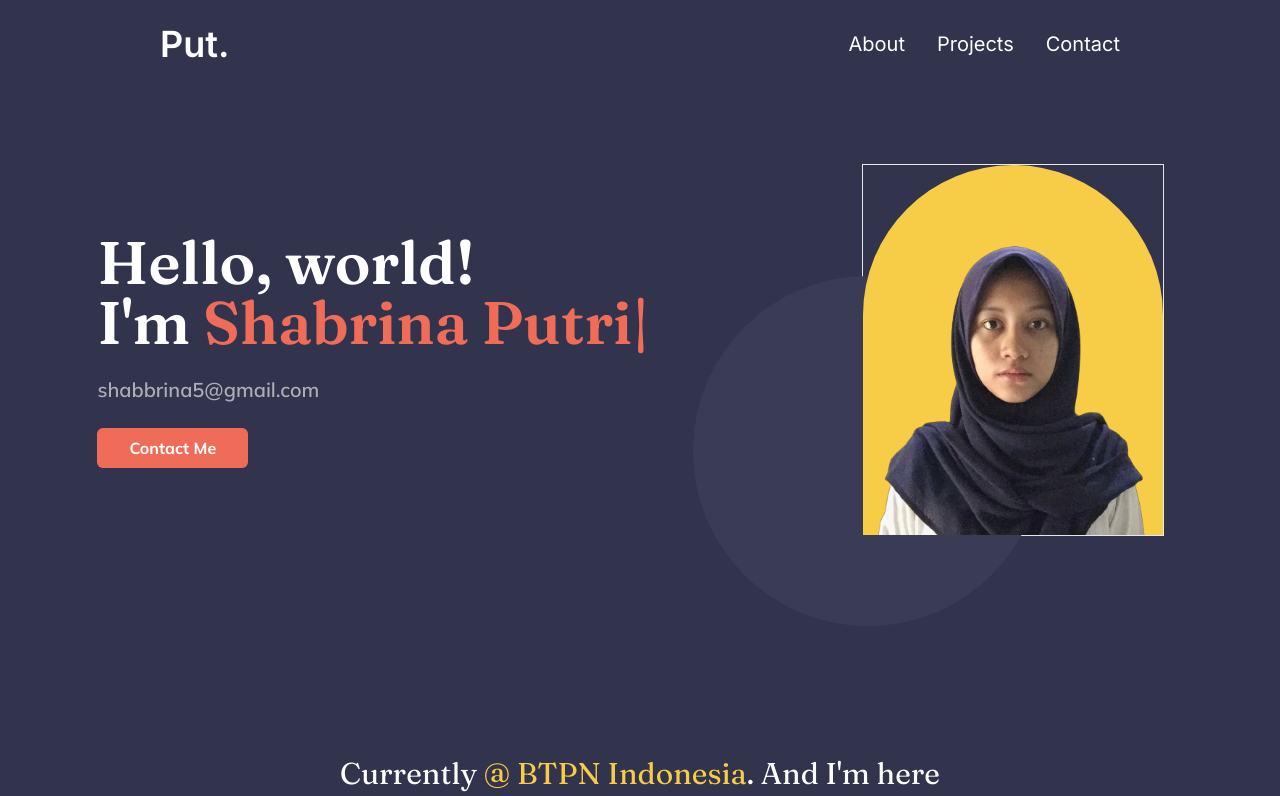
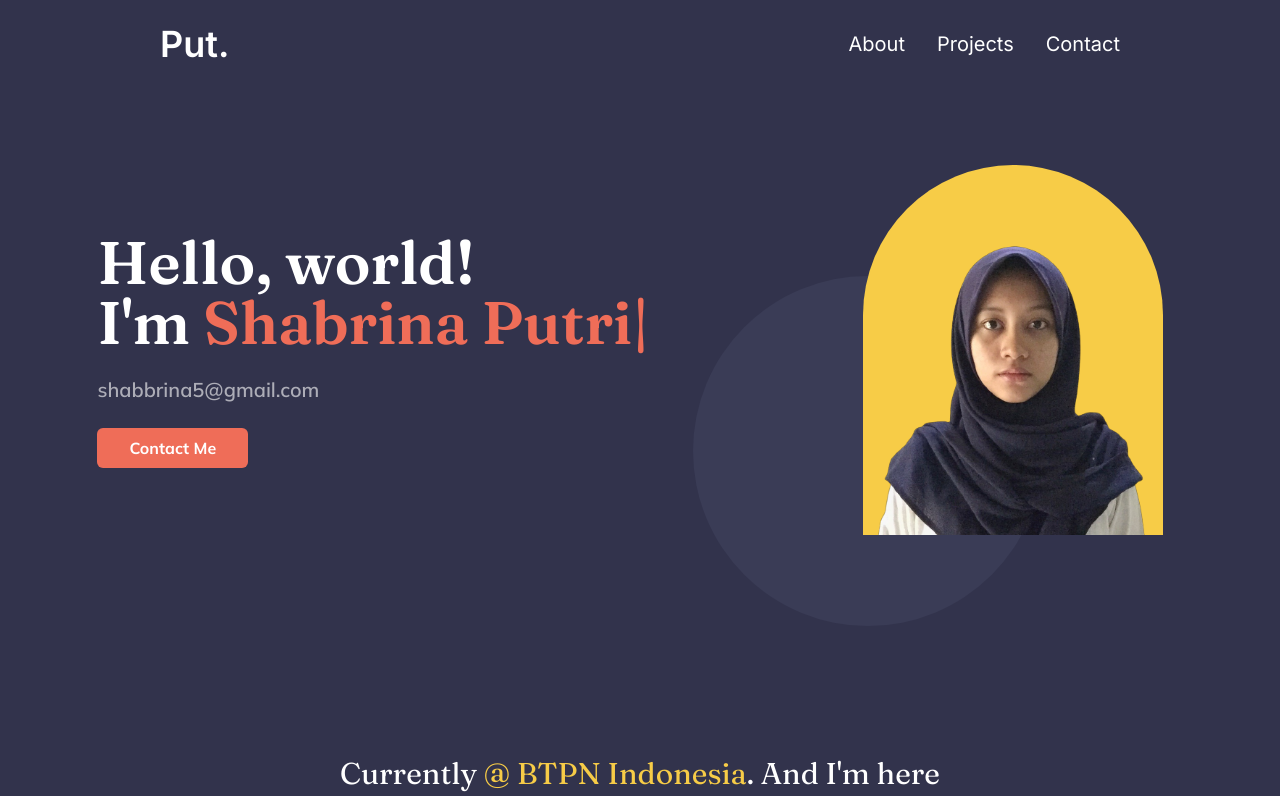
Before and after one commit to shabrina12/My-Portfolio, a Next.js app: page / in a window 1280 px wide. Shown: the top 796 px of the page. Built offline with nearby package versions, Linux system fonts and the light colour scheme.

Commit message:
delete border around profile picture

```diff
--- a/components/HeroSection.jsx
+++ b/components/HeroSection.jsx
@@ -37,7 +37,7 @@
           <button style={mulish.style} className='bg-[#EF6D58] text-white w-full sm:w-fit px-8 py-2 font-bold rounded-md'>Contact Me</button>
         </div>
 
-        <div className='border border-primary col-span-5 place-self-center mt-4 lg:mt-0 relative'>
+        <div className='col-span-5 place-self-center mt-4 lg:mt-0 relative'>
           <div className='rounded-full bg-[#3A3C56] w-[350px] h-[350px] absolute top-[30%] right-[40%]'></div>
           <div className='rounded-tl-full rounded-tr-full bg-[#F7CC47] relative w-full h-full flex justify-center items-end'>
             <Image
```
